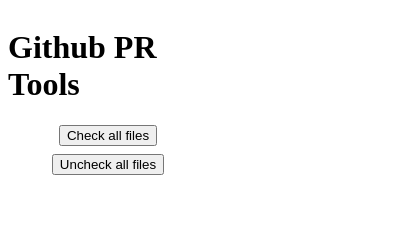
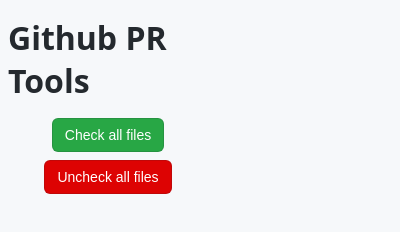
Before and after one commit to 8Thomas8/github-pr-tool-chrome-extension, a browser extension: page popup.html in a window 400 px wide. Drawn offline with Linux system fonts and the light colour scheme.

Commit message:
feat: Enhance UI and refactor CSS to external file

```diff
--- /dev/null
+++ b/assets/css/popup.css
@@ -0,0 +1,63 @@
+body {
+    width: 200px;
+    display: flex;
+    flex-direction: column;
+    justify-content: center;
+    align-items: center;
+    background-color: #f6f8fa;
+    padding-bottom: 0.5rem;
+    font-family: system-ui, -apple-system, BlinkMacSystemFont, Segoe UI, Helvetica, Arial, sans-serif;
+}
+
+h1 {
+    color: #24292e;
+    margin-bottom: 1rem;
+    margin-top: 0.5rem;
+}
+
+button {
+    cursor: pointer;
+    border-color: #1f232826;
+    color: white;
+    font-size: .875rem;
+    font-weight: 500;
+    border-width: 1px;
+    border-style: solid;
+    border-radius: 6px;
+    padding: 0.5rem 0.75rem;
+    transition: background 0.2s;
+}
+
+#check-all-files-btn {
+    background-color: #28a745;
+}
+#check-all-files-btn:hover {
+    background-color: #2ec451;
+}
+#check-all-files-btn:active {
+    background-color: #26a141;
+}
+
+#uncheck-all-files-btn {
+    background-color: #dd0303;
+    margin: 0.5rem 0 0 0;
+}
+#uncheck-all-files-btn:hover {
+    background-color: #f81f1f;
+}
+#uncheck-all-files-btn:active {
+    background-color: #c71a1a;
+}
+
+@media (prefers-color-scheme: dark) {
+    body {
+        background-color: #0d1117;
+        color: #c9d1d9;
+    }
+    h1 {
+        color: #c9d1d9;
+    }
+    button {
+        color: #fff;
+    }
+}
--- a/popup.html
+++ b/popup.html
@@ -1,20 +1,16 @@
-<!doctype html>
+<!DOCTYPE html>
 <html>
-  <head>
+
+<head>
     <title>Mon Extension</title>
     <script src="assets/js/popup.js"></script>
-  </head>
-  <body
-    style="
-      width: 200px;
-      display: flex;
-      flex-direction: column;
-      justify-content: center;
-      align-items: center;
-    "
-  >
+    <link rel="stylesheet" href="assets/css/popup.css">
+</head>
+
+<body>
     <h1>Github PR Tools</h1>
     <button id="check-all-files-btn">Check all files</button>
-    <button id="uncheck-all-files-btn" style="margin: 0.5rem 0 0 0">Uncheck all files</button>
-  </body>
+    <button id="uncheck-all-files-btn">Uncheck all files</button>
+</body>
+
 </html>
```
